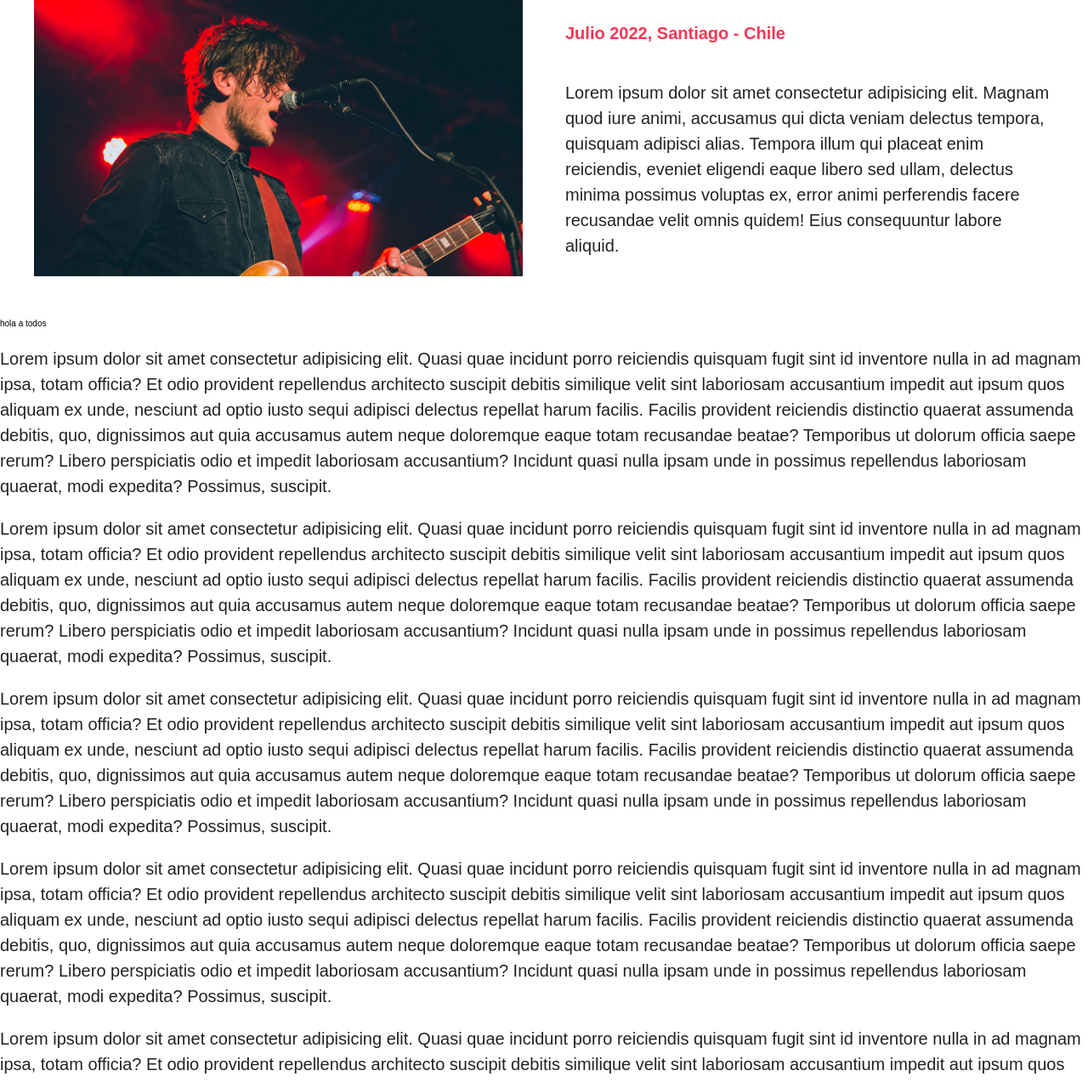
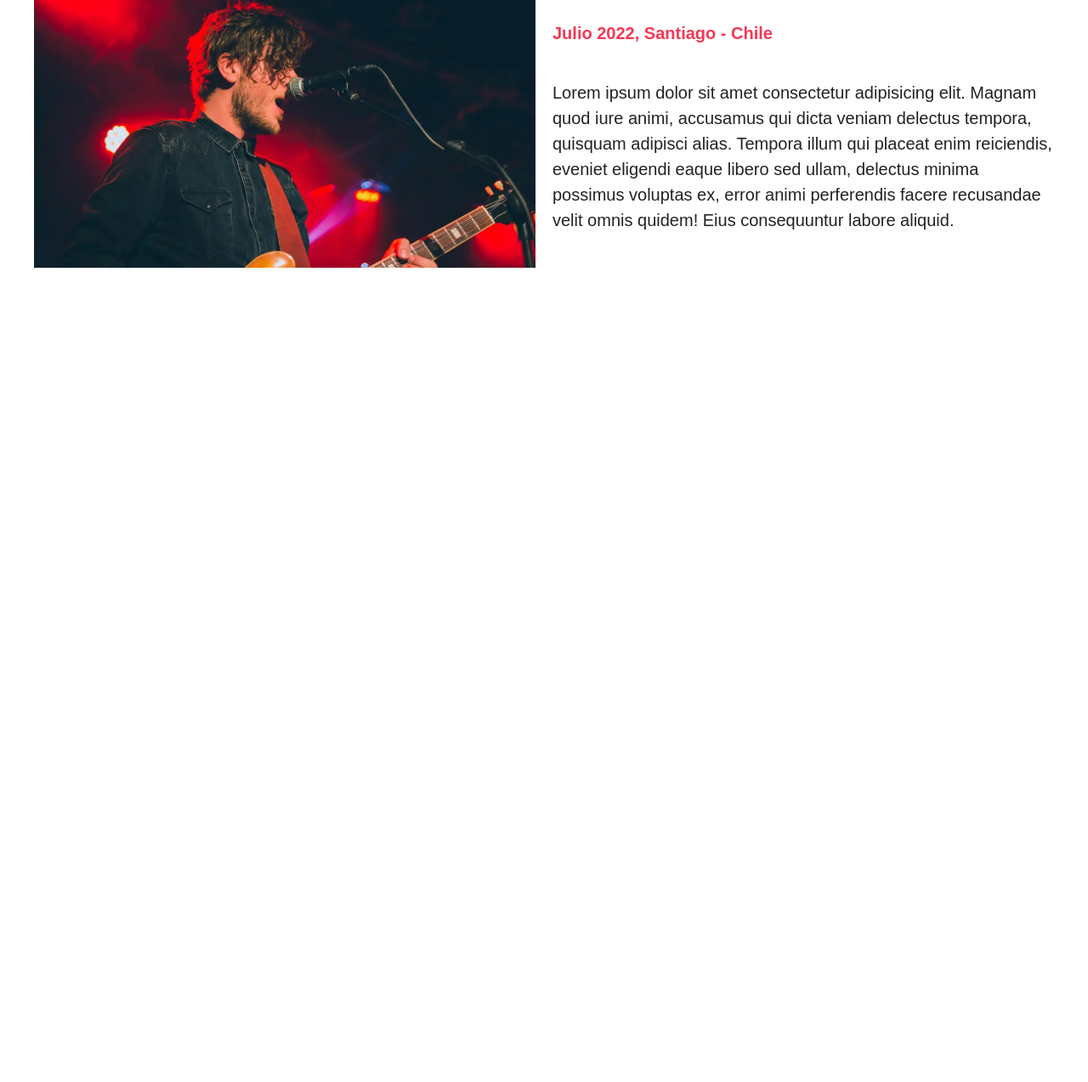
Before and after one commit to WilmerRupaylla/FestivalMusica_inicio, a website: page index.html in a window 1280 px wide. Shown: the part 834-2107 px from the top of the page at 85% size. After the commit the page ends 1149 px from the top, so only its background shows below. Drawn offline with Linux system fonts and the light colour scheme.

Commit message:
24-07-2022

```diff
--- a/index.html
+++ b/index.html
@@ -43,7 +43,7 @@
 
   <section class="contenedor sobre-festival">
     <div class="imagen">
-      <img src="img/imagen_vocalista.jpg" alt="vocalista">
+      <img src="build/img/imagen_vocalista.webp" alt="vocalista">
     </div>
     <div class="contenido-festival">
       <h2>Rock & EDM Festival</h2>
@@ -51,19 +51,6 @@
       <p>Lorem ipsum dolor sit amet consectetur adipisicing elit. Magnam quod iure animi, accusamus qui dicta veniam delectus tempora, quisquam adipisci alias. Tempora illum qui placeat enim reiciendis, eveniet eligendi eaque libero sed ullam, delectus minima possimus voluptas ex, error animi perferendis facere recusandae velit omnis quidem! Eius consequuntur labore aliquid.</p>
     </div>
   </section>
-
-
-  <section class="sectorde">
-    <div class="h2">
-      hola a todos
-    </div>
-
-    <p>Lorem ipsum dolor sit amet consectetur adipisicing elit. Quasi quae incidunt porro reiciendis quisquam fugit sint id inventore nulla in ad magnam ipsa, totam officia? Et odio provident repellendus architecto suscipit debitis similique velit sint laboriosam accusantium impedit aut ipsum quos aliquam ex unde, nesciunt ad optio iusto sequi adipisci delectus repellat harum facilis. Facilis provident reiciendis distinctio quaerat assumenda debitis, quo, dignissimos aut quia accusamus autem neque doloremque eaque totam recusandae beatae? Temporibus ut dolorum officia saepe rerum? Libero perspiciatis odio et impedit laboriosam accusantium? Incidunt quasi nulla ipsam unde in possimus repellendus laboriosam quaerat, modi expedita? Possimus, suscipit.</p>
-    <p>Lorem ipsum dolor sit amet consectetur adipisicing elit. Quasi quae incidunt porro reiciendis quisquam fugit sint id inventore nulla in ad magnam ipsa, totam officia? Et odio provident repellendus architecto suscipit debitis similique velit sint laboriosam accusantium impedit aut ipsum quos aliquam ex unde, nesciunt ad optio iusto sequi adipisci delectus repellat harum facilis. Facilis provident reiciendis distinctio quaerat assumenda debitis, quo, dignissimos aut quia accusamus autem neque doloremque eaque totam recusandae beatae? Temporibus ut dolorum officia saepe rerum? Libero perspiciatis odio et impedit laboriosam accusantium? Incidunt quasi nulla ipsam unde in possimus repellendus laboriosam quaerat, modi expedita? Possimus, suscipit.</p>
-    <p>Lorem ipsum dolor sit amet consectetur adipisicing elit. Quasi quae incidunt porro reiciendis quisquam fugit sint id inventore nulla in ad magnam ipsa, totam officia? Et odio provident repellendus architecto suscipit debitis similique velit sint laboriosam accusantium impedit aut ipsum quos aliquam ex unde, nesciunt ad optio iusto sequi adipisci delectus repellat harum facilis. Facilis provident reiciendis distinctio quaerat assumenda debitis, quo, dignissimos aut quia accusamus autem neque doloremque eaque totam recusandae beatae? Temporibus ut dolorum officia saepe rerum? Libero perspiciatis odio et impedit laboriosam accusantium? Incidunt quasi nulla ipsam unde in possimus repellendus laboriosam quaerat, modi expedita? Possimus, suscipit.</p>
-    <p>Lorem ipsum dolor sit amet consectetur adipisicing elit. Quasi quae incidunt porro reiciendis quisquam fugit sint id inventore nulla in ad magnam ipsa, totam officia? Et odio provident repellendus architecto suscipit debitis similique velit sint laboriosam accusantium impedit aut ipsum quos aliquam ex unde, nesciunt ad optio iusto sequi adipisci delectus repellat harum facilis. Facilis provident reiciendis distinctio quaerat assumenda debitis, quo, dignissimos aut quia accusamus autem neque doloremque eaque totam recusandae beatae? Temporibus ut dolorum officia saepe rerum? Libero perspiciatis odio et impedit laboriosam accusantium? Incidunt quasi nulla ipsam unde in possimus repellendus laboriosam quaerat, modi expedita? Possimus, suscipit.</p>
-    <p>Lorem ipsum dolor sit amet consectetur adipisicing elit. Quasi quae incidunt porro reiciendis quisquam fugit sint id inventore nulla in ad magnam ipsa, totam officia? Et odio provident repellendus architecto suscipit debitis similique velit sint laboriosam accusantium impedit aut ipsum quos aliquam ex unde, nesciunt ad optio iusto sequi adipisci delectus repellat harum facilis. Facilis provident reiciendis distinctio quaerat assumenda debitis, quo, dignissimos aut quia accusamus autem neque doloremque eaque totam recusandae beatae? Temporibus ut dolorum officia saepe rerum? Libero perspiciatis odio et impedit laboriosam accusantium? Incidunt quasi nulla ipsam unde in possimus repellendus laboriosam quaerat, modi expedita? Possimus, suscipit.</p>
-  </section>
 </body>
 
 </html>
--- a/package.json
+++ b/package.json
@@ -20,6 +20,6 @@
     "gulp-plumber": "^1.2.1",
     "gulp-sass": "^5.1.0",
     "gulp-webp": "^4.0.1",
-    "sass": "^1.53.0"
+    "sass": "^1.54.0"
   }
 }
--- a/src/scss/layout/_festival.scss
+++ b/src/scss/layout/_festival.scss
@@ -2,10 +2,16 @@
 @use "base/mixins" as m;
 
 .sobre-festival {
+  @include m.lapto{
+
+   grid-template-columns: 1fr 1fr;
+
+  }
+
   display: grid;
-  grid-template-columns: repeat(2, 1fr);
-  column-gap: 5rem;
-  padding: 5rem 0;
+  gap: 2rem;
+  padding-top: 3rem;
+
 }
 
 .contenido-festival {
```
Also changed, not shown: build/css/app.css, src/scss/base/_mixins.scss (renamed from src/scss/base/mixins.scss), 1 other file.
